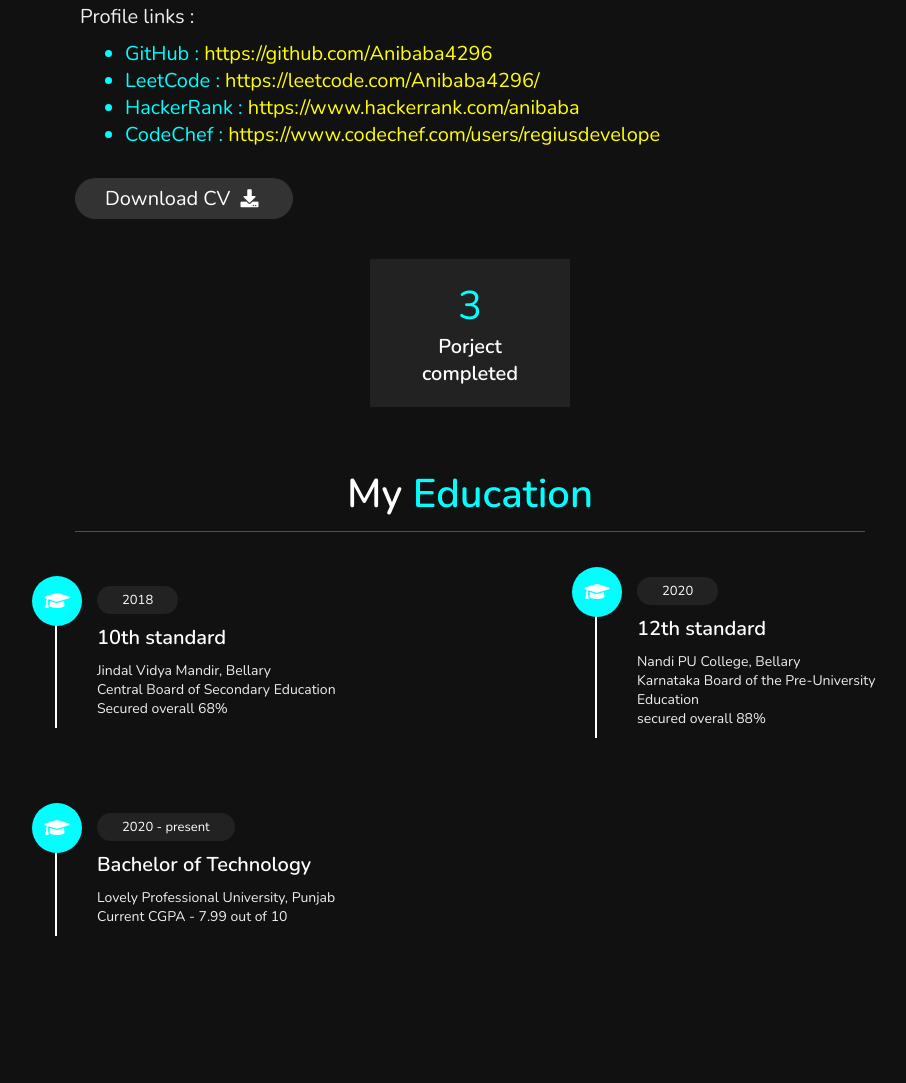
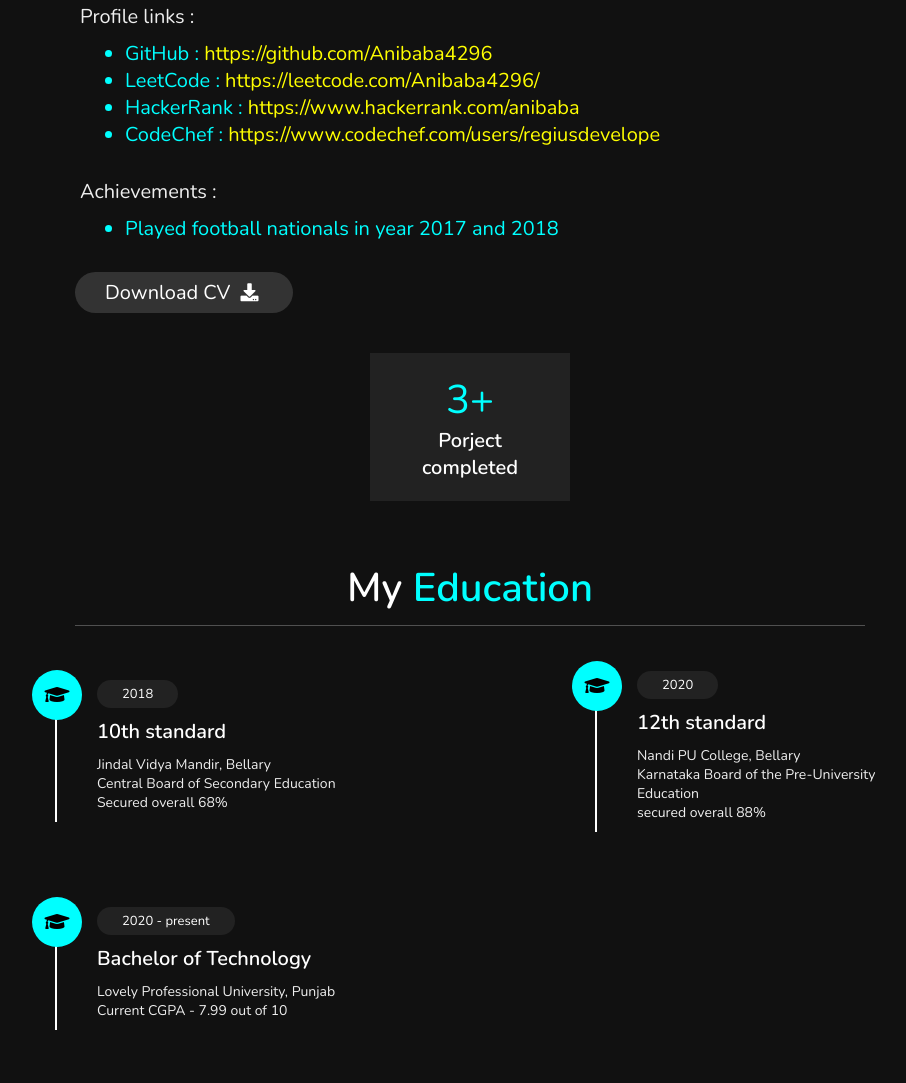
Before and after one commit to Anibaba4296/Portfolio_2, a plain HTML site: page index.html in a window 1280 px wide. Shown: the part 1344-2427 px from the top of the page, without its empty margins (345-1251 px from the left). Drawn offline with nearby package versions, Linux system fonts and the light colour scheme.

Commit message:
Achievement added

```diff
--- a/index.html
+++ b/index.html
@@ -96,13 +96,19 @@
                         </li>
                     </ul>
                 </h3>
+                <h3> <span> Achievements : </span>
+                    <ul>
+                        <li>Played football nationals in year 2017 and 2018</li>
+                    </ul>
+                </h3>
+
                 <a href="aniketCV.pdf" download><button class="btn"> Download CV <i class="fas fa-download"></i> </button></a>
 
             </div>
 
             <div class="counter">
                 <div class="box">
-                    <span>3</span>
+                    <span>3+</span>
                     <h3>Porject completed</h3>
                 </div>
             </div>
--- a/style.css
+++ b/style.css
@@ -312,7 +312,7 @@ header .navbar ul li a:hover {
     line-height: 5rem;
     text-align: center;
     font-size: 2rem;
-    color: #fff;
+    color: rgb(0, 0, 0);
     background: var(--aqua);
 }
 
```
